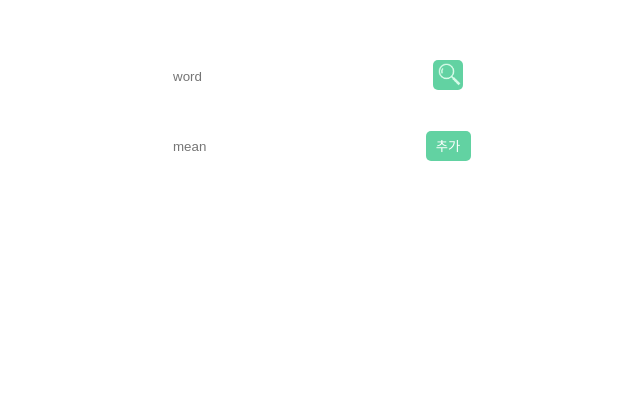
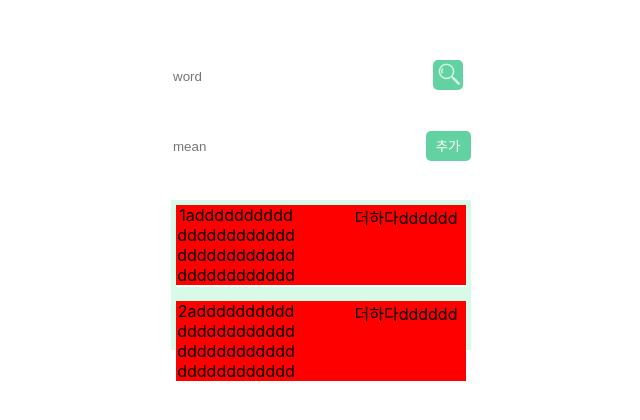
Before and after one commit to goshin1/english_total, a React (Create React App) app: page /add in a window 1280 px wide. Shown: the top 420 px of the page, without its empty margins (319-959 px from the left). Built offline with nearby package versions, Linux system fonts and the light colour scheme.

Commit message:
express서버에단어전송

```diff
--- /dev/null
+++ b/config-overrides.js
@@ -0,0 +1,9 @@
+
+
+module.exports = function override(config, env){
+    console.log("React app rewired works");
+    config.resolve.fallback = {
+        fs : false
+    }
+    return config;
+};
--- a/src/components/Add.js
+++ b/src/components/Add.js
@@ -1,13 +1,16 @@
 import './add.css';
 import { useState, useRef } from 'react';
-import SearchModal from './SearchModal';
+import { useSelector, useDispatch } from 'react-redux';
+import axios from 'axios';
 // list에서 파일정보를 가져와 단어를 추가하기
 
 export default function Add(){
-
-    const [modal, setModal] = useState(false);
     const wordRef = useRef(null);
-
+    const meanRef = useRef(null);
+    const dispatch = useDispatch();
+    const [saveWords, setSaveWords] = useState([]);
+    const [saveText, setSaveText] = useState("")
+    const saveFile = useSelector(state => {return state.note.file});
 
     return <div id='addDiv'>
 
@@ -18,11 +21,30 @@ export default function Add(){
             }}></button>
         </p>
         <p>
-            <input type='text' name='mean' placeholder='mean' />
+            <input type='text' name='mean' placeholder='mean' ref={ meanRef } />
             <button id='wAdd' onClick={ () => {
+                setSaveWords([...saveWords, [wordRef.current.value, meanRef.current.value]]);
+                setSaveText(saveText+("" + wordRef.current.value + "|" + meanRef.current.value + "\n"));
+                console.log(saveWords);
+                console.log(saveText);
+                axios.post('http://localhost:5000/addWord', {
+                    data : {
+                        text : wordRef.current.value + "|" + meanRef.current.value
+                    }
+                }).then(res => {
 
+                });
             } }>추가</button>
         </p>
-
+        <div id='wordDiv'>
+            <p className='addBlock'>
+                <span>1adddddddddddddddddddddddddddddddddddddddddddddd</span>
+                <span>더하다dddddd</span>
+            </p>
+            <p className='addBlock'>
+                <span>2adddddddddddddddddddddddddddddddddddddddddddddd</span>
+                <span>더하다dddddd</span>
+            </p>
+        </div>
     </div>
 }
--- a/src/components/List.js
+++ b/src/components/List.js
@@ -1,5 +1,5 @@
 import { Link, useNavigate } from 'react-router-dom';
-import { useState, useRef } from 'react';
+import { useState, useRef, useEffect } from 'react';
 import { useDispatch, useSelector } from 'react-redux';
 import { setWords, uploade } from '../noteSlice';
 import uuid from "react-uuid";
@@ -7,15 +7,14 @@ import axios from "axios";
 import './list.css';
 
 
-
 export default function List(){
     const words = useSelector(state=>{ return state.note.words });
     const [file, setFile] = useState('');
     const speedRef = useRef();
+    const [search, setSearch] = useState('');
     const dispatch = useDispatch();
     const navigate = useNavigate();
     // 파일에서 불러와 저장한 배열을 통해 아래 영어단어블록을 생성
-
 
     let voices = [];
     //https://sub0709.tistory.com/86
@@ -62,8 +61,8 @@ export default function List(){
     const englishBlocks = [];
     if(words.length > 0){
         for(let i = 0; i < words.length; i++){
+            if(words[i][0].includes(search)){
                 englishBlocks.push(
-
                     <div className='englishBlock' key={uuid()}>
                         <button className='speaker' onClick={() => {
                             speech(words[i][0]);
@@ -91,17 +90,20 @@ export default function List(){
                             </div>
                         </span>
                     </div>
-
                 );
+            }
         }
     }
 
 
-
     return <div id='listDiv'>
+        { englishBlocks }
+        <div id='listRemocon'>
             <header id='listHeader'>
                 총단어 { words.length }
-            <input type="text" name='search' id='search'/>
+                <input type="text" name='search' id='search' onChange={event => {
+                    setSearch(event.target.value);
+                }} />
             </header>
             <nav id='listNav'>
                 <Link to='/add' className='linkBtn'>단어 <span>추가</span></Link>
@@ -111,9 +113,13 @@ export default function List(){
                 <Link to="" className='linkBtn'>단어 <span>편집</span></Link>
 
                 <label className='linkBtn'>불러오기<input type='file' accept='.txt' onChange={event => {
+
+
+
                     setFile(event.target.files[0]);
-                let file = event.target.files[0];
-                dispatch(uploade(file));
+                    let upFile = event.target.files[0];
+                    let upFileAddr = window.URL.createObjectURL(upFile);
+                    dispatch(uploade(upFileAddr));
                     const reader = new FileReader();
                     reader.addEventListener('load', () => {
                         const temp = reader.result.split('\n');
@@ -123,13 +129,20 @@ export default function List(){
                         }
                         dispatch(setWords(arr));
                     })
-                reader.readAsText(file);
+                    reader.readAsText(upFile);
+                    console.log(upFile);
+                    axios.post('http://localhost:5000/upload',{
+                        data : {
+                            file : upFile,
+                            fileAddr : upFileAddr
+                        }
+                    }).then(res => {
+
+                    });
                 }}/></label>
                 <br/>
                 <label id='speedLabel'><span>소리 속도</span><input id='speedBar' type='range' min='0' max='1' step='0.1' ref={ speedRef } /></label>
             </nav>
-
-        { englishBlocks }
-
+        </div>
     </div>
 }
--- a/src/components/Login.js
+++ b/src/components/Login.js
@@ -8,7 +8,6 @@ export default function Login(){
     const navigate = useNavigate();
     const idRef = useRef();
     const pwdRef = useRef();
-
     const login = async (event) => {
         if(idRef.current.value === '' || pwdRef.current.value === ''){
             event.preventDefault();
--- a/src/components/add.css
+++ b/src/components/add.css
@@ -5,7 +5,7 @@
     text-align: center;
 }
 
-#addDiv p{
+#addDiv > p{
     margin: 20px auto;
     width: 320px;
     height: 50px;
@@ -52,11 +52,33 @@
     border-radius: 5px;
 }
 
-#searchRes{
+#wordDiv{
     margin: 30px auto;
     width: 300px;
     height: 150px;
     background-color: #D7FBE8;
     text-align: center;
-    line-height: 150px;
+    overflow-x :unset;
 }
+
+.addBlock{
+    width: 290px;
+    margin: 5px 0px;
+    height: auto;
+    border-bottom: 2px solid #ffffff;
+    word-wrap: break-word;
+    background-color: red;
+    display: inline-block;
+}
+
+.addBlock > span:nth-child(1){
+    width: 120px;;
+    float: left;
+    display: block;
+}
+
+.addBlock > span:nth-child(2){
+    width: 120px;
+    float: right;
+    display: block;
+}
--- a/src/components/list.css
+++ b/src/components/list.css
@@ -11,6 +11,7 @@
     line-height: 40px;
     text-indent: 10px;
     color: #d7fbe8 ;
+    text-align: left;
 }
 
 #search{
@@ -20,12 +21,19 @@
     max-width: 300px;
     height: 18px;
     float: right;
-    text-align: right;
+    text-align: left;
     background-color: #1fab89;
     background-image: url("../imgs/search.png");
     background-size: 18px;
     background-repeat: no-repeat;
     background-position: right;
+}
+
+#listRemocon{
+    top: 0px;
+    width: 100%;
+    position: fixed;
+    background-color: #ffffff;
 }
 
 #listNav{
@@ -54,6 +62,7 @@
     cursor: pointer;
     border: none;
     background-color: #ffffff;
+    position: static;
 }
 
 .linkBtn span{
@@ -74,6 +83,7 @@
     display: block;
     float: left;
     text-indent: 10px;
+    font-weight: bold;
 }
 
 #speedBar {
@@ -85,10 +95,7 @@
     transition: all 0.2s;
     border-radius: 5px;
     float: right;
-}
-
-#speedBar:active {
-	outline: none;
+    outline: none;
     background-color: #d7fbe8;
 }
 
@@ -108,8 +115,6 @@
     cursor: pointer;
 }
 
-
-
 .englishBlock{
     margin: 15px auto;
     width: 95%;
@@ -119,6 +124,10 @@
     border-bottom: 1px solid #9df3c4;
     cursor: pointer;
     font-size: 13px;
+}
+
+.englishBlock:nth-child(1){
+    margin-top : 190px
 }
 
 .speaker{
```
Also changed, not shown: package.json (+6 -4 lines), src/setupProxy.js (added, +12 -0 lines), src/components/englishDict.txt, 1 other file (tests, documents, lock files or other folders). Lines whose indentation alone changed are shown as unchanged.
